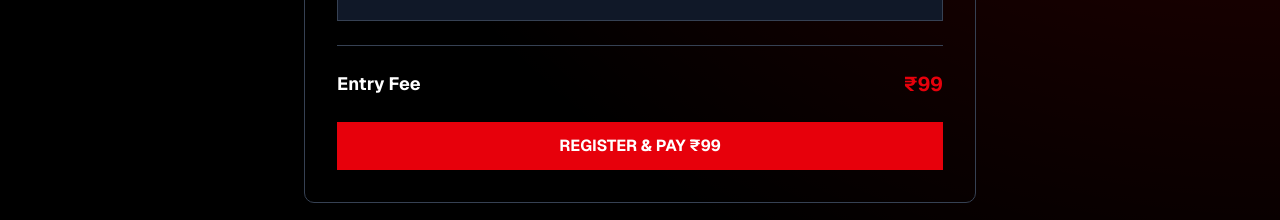
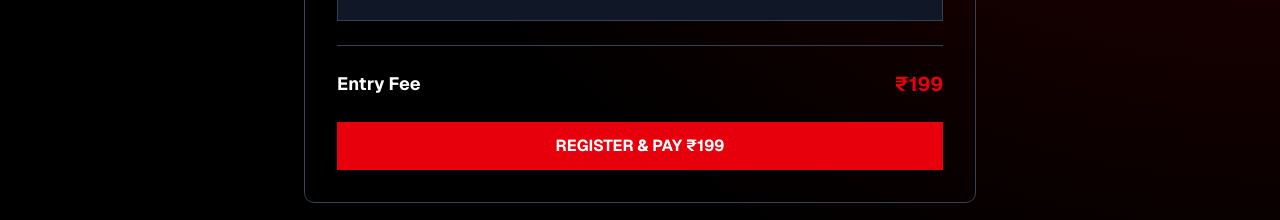
Before and after one commit to Club-Asymmetric/Theatron_Frontend, a Next.js app: page /registration/dance-workshop in a window 1280 px wide. Shown: the part 712-932 px from the top of the page. Built offline with nearby package versions, Linux system fonts and the light colour scheme.

Commit message:
dance 99 to 199

```diff
--- a/src/app/registration/dance-workshop/page.jsx
+++ b/src/app/registration/dance-workshop/page.jsx
@@ -23,7 +23,7 @@ export default function DanceWorkshop() {
         phone: formData.phone,
         email: formData.email,
         college: formData.college,
-        amount: 99,
+        amount: 199,
         currency: "INR",
         receipt: `Danceworkshop_${Date.now()}`,
         redirect: "https://theatron-nu.vercel.app/success"
@@ -79,7 +79,7 @@ export default function DanceWorkshop() {
 
               <div className="border-t border-gray-700 pt-6 flex justify-between items-center">
                 <span className="text-lg font-bold">Entry Fee</span>
-                <span className="text-red-600 text-xl font-bold">₹99</span>
+                <span className="text-red-600 text-xl font-bold">₹199</span>
               </div>
 
               <button
@@ -87,7 +87,7 @@ export default function DanceWorkshop() {
                 disabled={isSubmitting}
                 className="w-full bg-red-600 px-6 py-3 text-white font-bold hover:bg-red-700 transition disabled:opacity-50"
               >
-                {isSubmitting ? "PROCESSING..." : "REGISTER & PAY ₹99"}
+                {isSubmitting ? "PROCESSING..." : "REGISTER & PAY ₹199"}
               </button>
             </form>
           </div>
```
